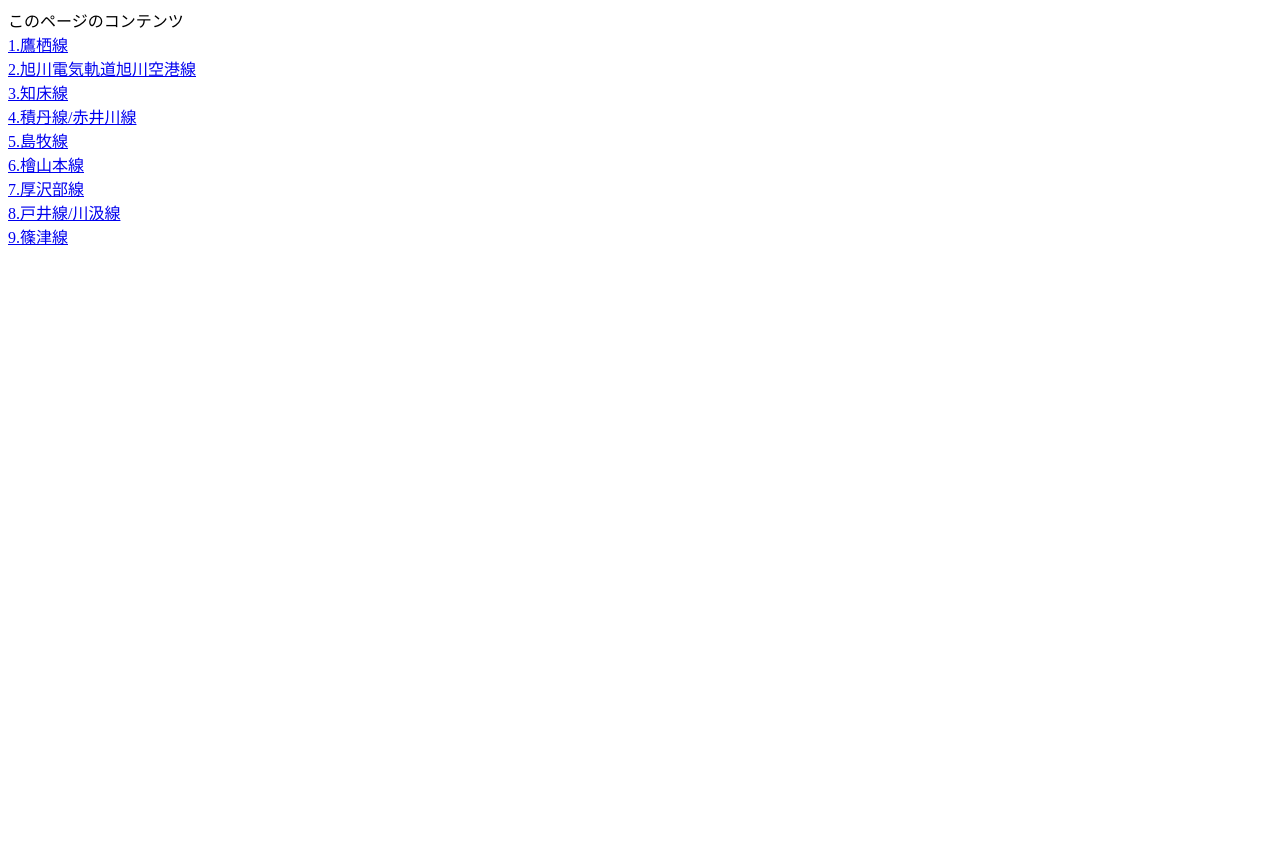
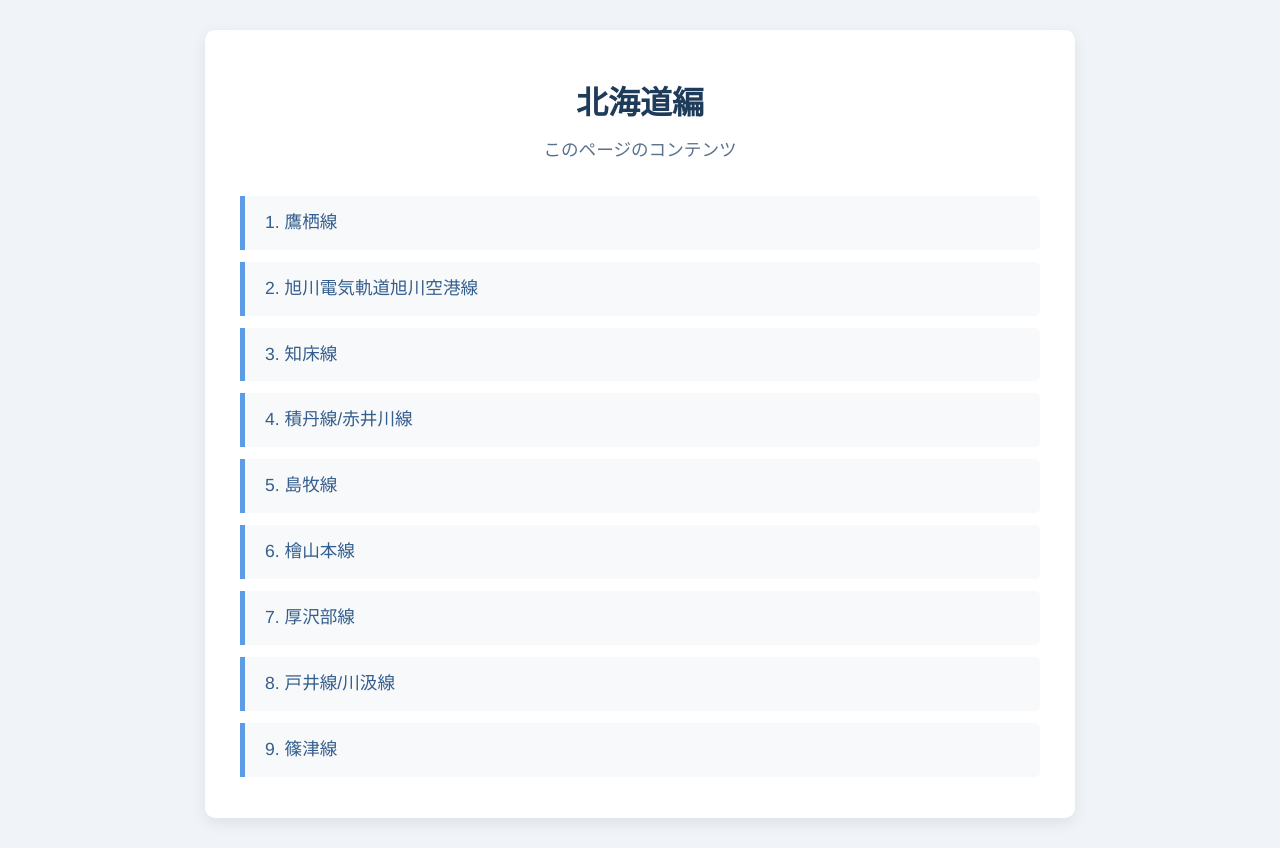
Before and after one commit to KoyoriOrange3/NewLineProject, a plain HTML site: page HTML_Link/JRP3408/1_JRPHub.html in a window 1280 px wide. Before the commit the page ends 800 px from the top, so only its background shows below. Drawn offline with Linux system fonts and the light colour scheme.

Commit message:
Update 1_JRPHub.html

```diff
--- a/HTML_Link/JRP3408/1_JRPHub.html
+++ b/HTML_Link/JRP3408/1_JRPHub.html
@@ -1,16 +1,99 @@
 <!DOCTYPE html>
-<html>
-<head><title> JRPHub1 </title></head>
+<html lang="ja"> <head>
+    <meta charset="UTF-8"> <title>北海道編 - Japan Railway Project 3408</title> <style>
+        /* 全体のスタイル */
+        body {
+            font-family: 'Helvetica Neue', Arial, "Hiragino Kaku Gothic ProN", "Hiragino Sans", Meiryo, sans-serif; /* モダンで読みやすいフォント群 */
+            line-height: 1.7; /* 行間 */
+            margin: 0;
+            padding: 0;
+            background-color: #f0f4f8; /* 薄いブルーグレーの背景 */
+            color: #333; /* 標準の文字色 */
+        }
+
+        /* コンテンツ全体を囲むコンテナ */
+        .container {
+            max-width: 800px; /* 最大幅 */
+            margin: 30px auto; /* 上下にマージン、左右中央揃え */
+            padding: 25px 35px; /* 内側の余白 */
+            background-color: #ffffff; /* コンテンツエリアの背景は白 */
+            border-radius: 10px; /* 角を丸く */
+            box-shadow: 0 5px 15px rgba(0, 0, 0, 0.08); /* 影をつけて立体感を出す */
+        }
+
+        /* ページヘッダー（タイトル部分） */
+        .page-header {
+            text-align: center; /* タイトルを中央揃えに */
+            margin-bottom: 30px;
+        }
+
+        .page-header h1 {
+            font-size: 2em; /* メインタイトル */
+            color: #1f3b5a; /* 濃い落ち着いた青 */
+            margin-bottom: 5px;
+            font-weight: 600;
+        }
+        .page-header p { /* サブタイトル（「このページのコンテンツ」） */
+            font-size: 1.1em;
+            color: #5a728c; /* やや薄めの青系グレー */
+            margin-top: 0;
+        }
+
+        /* コンテンツリストのスタイル */
+        .content-list {
+            list-style-type: none; /* リストのデフォルトの点を消す */
+            padding-left: 0; /* 左側のパディングをリセット */
+        }
+
+        .content-list li {
+            margin-bottom: 12px; /* 各リスト項目の下のマージン */
+            border-left: 5px solid #5c9ce6; /* 左側にブルーのアクセントボーダー */
+            background-color: #f8f9fa; /* 各項目の背景を薄いグレーに */
+            transition: background-color 0.25s ease, transform 0.25s ease; /* ホバー時のアニメーション */
+            border-radius: 0 5px 5px 0; /* 右側の角を少し丸く */
+        }
+
+        .content-list li:hover {
+            background-color: #e9f2fb; /* ホバー時の背景色 */
+            transform: translateX(5px); /* ホバー時に少し右に動く */
+        }
+
+        .content-list a, .content-list .list-item-text { /* .list-item-text も残しておきます */
+            display: block; /* リンクやテキストがli要素全体に広がるように */
+            padding: 12px 20px; /* 内側の余白 */
+            text-decoration: none;
+            color: #345E8D; /* リンクの色 */
+            font-size: 1.1em;
+            font-weight: 500; /* やや太字 */
+        }
+
+        .content-list a:hover {
+            color: #1c334d; /* リンクのホバー時の色 */
+        }
+
+        /* リンクではないリスト項目 (今回は該当なしですが、汎用性のため残します) */
+        .content-list .list-item-text {
+            color: #495057;
+            cursor: default;
+        }
+    </style>
+</head>
 <body>
-このページのコンテンツ<br>
-<a href="./HokkaidoLine/200Takasu.html">1.鷹栖線</a><br>
-<a href="./HokkaidoLine/201Asahikawa.html">2.旭川電気軌道旭川空港線</a><br>
-<a href="./HokkaidoLine/202Rausu.html">3.知床線</a><br>
-<a href="./HokkaidoLine/204Shakotan.html">4.積丹線/赤井川線</a><br>
-<a href="./HokkaidoLine/205-1Shimamaki.html">5.島牧線</a><br>
-<a href="./HokkaidoLine/205-2Hiyama.html">6.檜山本線</a><br>
-<a href="./HokkaidoLine/205-3Assabu.html">7.厚沢部線</a><br>
-<a href="./HokkaidoLine/128Toi.html">8.戸井線/川汲線</a><br>
-<a href="./HokkaidoLine/203Shinotsu.html">9.篠津線</a>
+    <div class="container">
+        <div class="page-header">
+            <h1>北海道編</h1> <p>このページのコンテンツ</p> </div>
+
+        <ul class="content-list">
+            <li><a href="./HokkaidoLine/200Takasu.html">1. 鷹栖線</a></li>
+            <li><a href="./HokkaidoLine/201Asahikawa.html">2. 旭川電気軌道旭川空港線</a></li>
+            <li><a href="./HokkaidoLine/202Rausu.html">3. 知床線</a></li>
+            <li><a href="./HokkaidoLine/204Shakotan.html">4. 積丹線/赤井川線</a></li>
+            <li><a href="./HokkaidoLine/205-1Shimamaki.html">5. 島牧線</a></li>
+            <li><a href="./HokkaidoLine/205-2Hiyama.html">6. 檜山本線</a></li>
+            <li><a href="./HokkaidoLine/205-3Assabu.html">7. 厚沢部線</a></li>
+            <li><a href="./HokkaidoLine/128Toi.html">8. 戸井線/川汲線</a></li>
+            <li><a href="./HokkaidoLine/203Shinotsu.html">9. 篠津線</a></li>
+        </ul>
+    </div>
 </body>
 </html>
```
